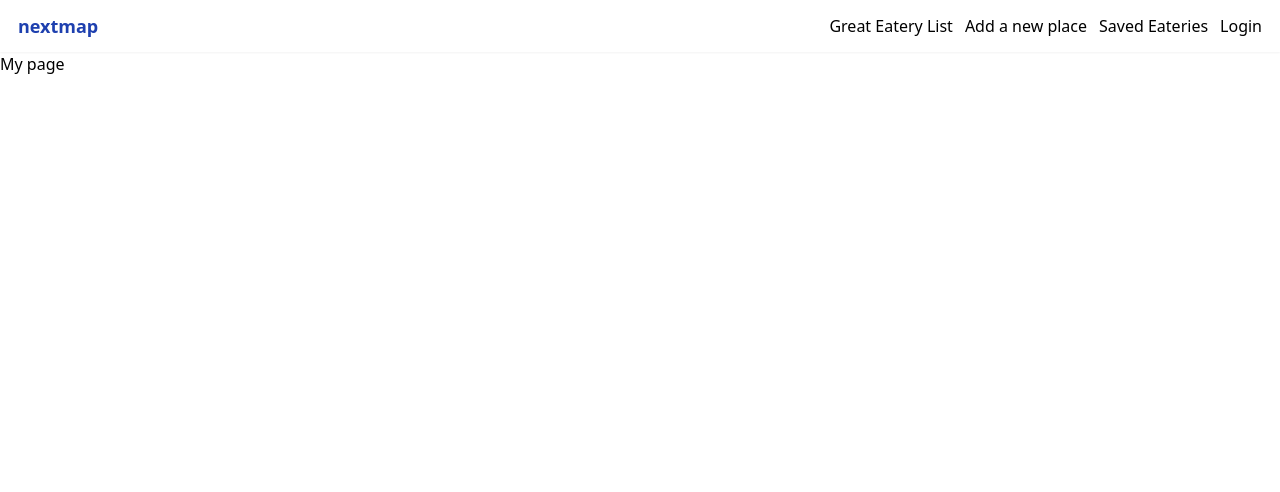
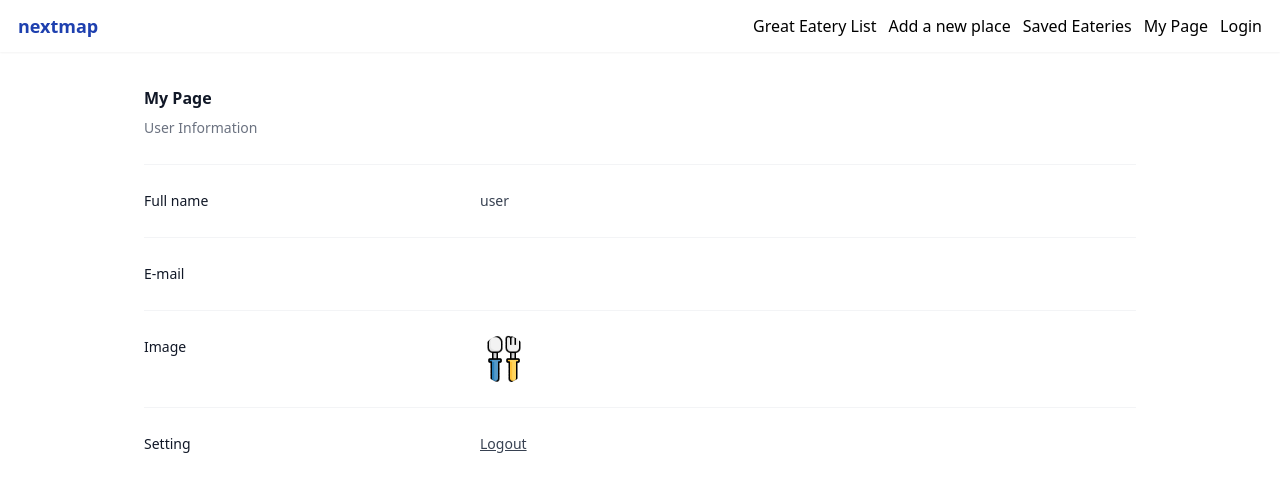
Before and after one commit to smilenayeon/next-map, a Next.js app: page /users/mypage in a window 1280 px wide. Shown: the top 492 px of the page. Built offline with nearby package versions, Linux system fonts and the light colour scheme; no server answers.

Commit message:
my page is created

```diff
--- a/src/components/Navbar.tsx
+++ b/src/components/Navbar.tsx
@@ -18,6 +18,7 @@ export default function NavBar() {
                     <Link href="/stores" className="navbar__list--item">Great Eatery List</Link>
                     <Link href="/stores/new" className="navbar__list--item">Add a new place</Link>
                     <Link href="/users/likes" className="navbar__list--item">Saved Eateries</Link>
+                    <Link href="/users/mypage" className="navbar__list--item">My Page</Link>
 
                     {status === 'authenticated' ? <button type="button" onClick={() => signOut()}>Logout</button> : <Link href="/api/auth/signin" className="navbar__list--item">Login</Link>}
                 </div>
@@ -33,7 +34,8 @@ export default function NavBar() {
                         <Link href="/stores" className="navbar__list--item--mobile">Great Eatery List</Link>
                         <Link href="/stores/new" className="navbar__list--item--mobile">Add a new place</Link>
                         <Link href="/users/likes" className="navbar__list--item--mobile">Saved Eateries</Link>
-                        <Link href="/api/auth/signin" className="navbar__list--item--mobile">Login</Link>
+                        <Link href="/users/mypage" className="navbar__list--item--mobile">My Page</Link>
+                        {status === 'authenticated' ? <button type="button" onClick={() => signOut()} className="navbar__list--item--mobile">Logout</button> : <Link href="/api/auth/signin" className="navbar__list--item--mobile">Login</Link>}
                     </div>
                 </div>
             )}
--- a/src/pages/index.tsx
+++ b/src/pages/index.tsx
@@ -19,12 +19,11 @@ export default function Home({stores}:{stores: StoreType[] }) {
   );
 }
 
-export async function getStaticProps() {
+export async function getServerSideProps() {
   const stores = await axios(`${process.env.NEXT_PUBLIC_API_URL}/api/stores`);
 
 
   return {
     props: { stores:stores.data },
-    revalidate: 60 * 60,
   };
 }
--- a/src/pages/users/mypage.tsx
+++ b/src/pages/users/mypage.tsx
@@ -1,7 +1,46 @@
+/* eslint-disable @next/next/no-img-element */
+import { useSession,signOut } from "next-auth/react";
+
 export default function MyPage() {
-    return(
-        <div>
-            <h1>My page</h1>
-        </div>
-    );
-};
+    const{data:session} = useSession();
+  return (
+    <div className="md:max-w-5xl mx-auto px-4 py-8">
+      <div className="px-4 sm:px-0">
+        <h3 className="text-base font-semibold leading-7 text-gray-900">My Page</h3>
+        <p className="mt-1 max-w-2xl text-sm leading-6 text-gray-500">User Information</p>
+      </div>
+      <div className="mt-6 border-t border-gray-100">
+        <dl className="divide-y divide-gray-100">
+          <div className="px-4 py-6 sm:grid sm:grid-cols-3 sm:gap-4 sm:px-0">
+            <dt className="text-sm font-medium leading-6 text-gray-900">Full name</dt>
+            <dd className="mt-1 text-sm leading-6 text-gray-700 sm:col-span-2 sm:mt-0">{session?.user?.name ?? "user"}</dd>
+          </div>
+          <div className="px-4 py-6 sm:grid sm:grid-cols-3 sm:gap-4 sm:px-0">
+            <dt className="text-sm font-medium leading-6 text-gray-900">E-mail</dt>
+            <dd className="mt-1 text-sm leading-6 text-gray-700 sm:col-span-2 sm:mt-0">{session?.user?.email}</dd>
+          </div>
+          <div className="px-4 py-6 sm:grid sm:grid-cols-3 sm:gap-4 sm:px-0">
+            <dt className="text-sm font-medium leading-6 text-gray-900">Image</dt>
+            <dd className="mt-1 text-sm leading-6 text-gray-700 sm:col-span-2 sm:mt-0">
+                <img
+                    alt="profile image"
+                    width={48}
+                    height={48}
+                    className="rounded-full"
+                    src={session?.user.image || '/images/markers/default.png'
+                }/>
+            </dd>
+          </div>
+          <div className="px-4 py-6 sm:grid sm:grid-cols-3 sm:gap-4 sm:px-0">
+            <dt className="text-sm font-medium leading-6 text-gray-900">Setting</dt>
+            <dd className="mt-1 text-sm leading-6 text-gray-700 sm:col-span-2 sm:mt-0">
+                <button type="button" className="underline hover:text-gray-500" onClick={()=>signOut()}>Logout</button>
+            </dd>
+          </div>
+
+
+        </dl>
+      </div>
+    </div>
+  )
+}
--- a/src/styles/globals.css
+++ b/src/styles/globals.css
@@ -32,7 +32,7 @@
 
 @media only screen and (max-width:600px){
   .navbar--mobile{
-    @apply fixed w-full text-white h-screen top-[52px] bg-blue-800;
+    @apply fixed w-full text-white h-screen top-[52px] bg-blue-800 z-[100];
   }
 
   .navbar__list{
```
